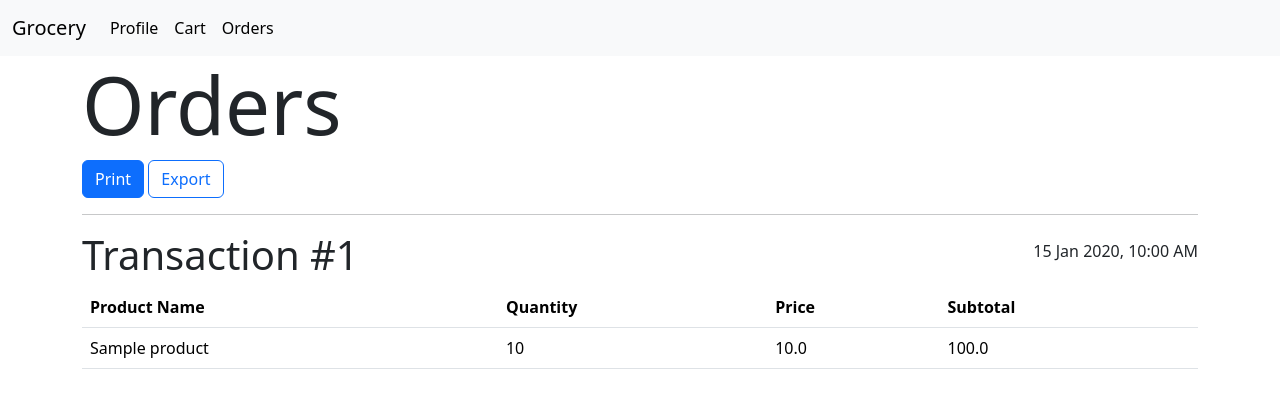
After one commit to jikumarneeraj/grocery_bootcamp, a Flask app: page /orders in a window 1280 px wide. The commit adds this page. Shown: the top 408 px of the page. Run offline with Flask 3, Linux system fonts and the light colour scheme; the visitor is signed in with stand-in values (Sample User, id 1); tables that the repository leaves empty hold one stand-in row (values such as "Sample post").

Commit message:
6 days completed

```diff
--- a/routes.py
+++ b/routes.py
@@ -90,13 +90,14 @@ def admin_required(func):
         return func(*args, **kwargs)
     return inner
 
-@app.route('/')
-@auth_required
-def index():
-    user=User.query.get(session['user_id'])
-    if user.is_admin:
-        return redirect(url_for('admin'))
-    return render_template('index.html')
+# @app.route('/')
+# @auth_required
+# def index():
+#     user=User.query.get(session['user_id'])
+#     if user.is_admin:
+#         return redirect(url_for('admin'))
+#     categories=Category.query.all()
+#     return render_template('index.html',categories=categories)
 
 @app.route('/profile')
 @auth_required
@@ -351,3 +352,110 @@ def delete_product_post(id):
     db.session.commit()
     flash('Product deleted successfully')
     return redirect(url_for('show_category', id=category_id))
+
+#-----------------user routes
+
+@app.route('/')
+@auth_required
+def index():
+    user=User.query.get(session['user_id'])
+    if user.is_admin:
+        return redirect(url_for('admin'))
+    categories=Category.query.all()
+    cname=request.args.get('cname') or ''
+    pname=request.args.get('pname') or ''
+    price=request.args.get('price')
+    if price:
+        try:
+            price = float(price)
+        except ValueError:
+            flash('Invalid price')
+            return redirect(url_for('index'))
+        if price <= 0:
+            flash('Invalid price')
+            return redirect(url_for('index'))
+
+    if cname:
+        categories=Category.query.filter(Category.name.ilike(f'%{cname}%')).all()
+    return render_template('index.html', categories=categories,cname=cname,pname=pname,price=price)
+
+
+@app.route('/add_to_cart/<int:product_id>',methods=['POST'])
+@auth_required
+def add_to_cart(product_id):
+    product=Product.query.get(product_id)
+    if not product:
+        flash('Product not found')
+        return redirect(url_for('index'))
+    quantity=request.form.get('quantity')
+    try:
+        quantity=int(quantity)
+    except ValueError:
+        flash('Invalid quantity')
+        return redirect(url_for('index'))
+    if quantity<=0 or quantity>product.quantity:
+        flash(f'Invalid quantity, should be between 1 and {product.quantity}')
+        return redirect(url_for('index'))
+    cart=Cart.query.filter_by(user_id=session['user_id'], product_id=product_id).first()
+    if cart:
+        if quantity+cart.quantity>product.quantity:
+            flash(f'Invalid quantity, should be between 1 and {product.quantity}')
+            return redirect(url_for('index'))
+        cart.quantity+=quantity
+    else:
+        cart=Cart(user_id=session['user_id'], product_id=product_id, quantity=quantity)
+        db.session.add(cart)
+    db.session.commit()
+
+    flash('Product added to cart successfully')
+    return redirect(url_for('index'))
+
+#-----------route for cart
+@app.route('/cart')
+@auth_required
+def cart():
+    carts=Cart.query.filter_by(user_id=session['user_id']).all()
+    total=sum([cart.product.price*cart.quantity for cart in carts])
+    return render_template('cart.html', carts=carts,total=total)
+
+@app.route('/cart/<int:id>/delete',methods=['POST'])
+@auth_required
+def delete_cart(id):
+    cart=Cart.query.get(id)
+    if not cart:
+        flash('Cart does not exist')
+        return redirect(url_for('cart'))
+    if cart.user_id!=session['user_id']:
+        flash('You are not authorized to access this page')
+        return redirect(url_for('cart'))
+    db.session.delete(cart)
+    db.session.commit()
+    flash('Cart deleted successfully')
+    return redirect(url_for('cart'))
+
+@app.route('/checkout', methods=['POST'])
+@auth_required
+def checkout():
+    carts=Cart.query.filter_by(user_id=session['user_id']).all()
+    if not carts:
+        flash('Cart is empty')
+        return redirect(url_for('cart'))
+    transaction=Transaction(user_id=session['user_id'], datetime=datetime.now())
+    for cart in carts:
+        order=Order(transaction=transaction, product=cart.product, quantity=cart.quantity, price=cart.product.price)
+        if cart.product.quantity<cart.quantity:
+            flash(f'Product {cart.product.name} is out of stock')
+            return redirect(url_for('delete_cart', id=cart.id))
+        cart.product.quantity-=cart.quantity
+        db.session.add(order)
+        db.session.delete(cart)
+    db.session.add(transaction)
+    db.session.commit()
+    flash('Order placed successfully')
+    return redirect(url_for('orders'))
+
+@app.route('/orders')
+@auth_required
+def orders():
+    transactions = Transaction.query.filter_by(user_id=session['user_id']).order_by(Transaction.datetime.desc()).all()
+    return render_template('orders.html', transactions=transactions)
--- a/templates/navbar.html
+++ b/templates/navbar.html
@@ -9,7 +9,13 @@
               {% if 'user_id' in session %}
                 <li class="nav-item">
                   <a class="nav-link active" aria-current="page" href="{{ url_for('profile') }}">Profile</a>
-              </li>
+                </li>
+                <li class="nav-item">
+                  <a class="nav-link active" aria-current="page" href="{{ url_for('cart') }}">Cart</a>
+                </li>
+                <li class="nav-item">
+                  <a class="nav-link active" aria-current="page" href="{{ url_for('orders') }}">Orders</a>
+                </li>
               {% else %}
                 <li class="nav-item">
                   <a class="nav-link active" aria-current="page" href="{{ url_for('login') }}">Login</a>
--- /dev/null
+++ b/templates/orders.html
@@ -0,0 +1,64 @@
+{% extends 'layout.html' %}
+
+{% block content %}
+<h1 class="display-1">Orders</h1>
+<button class="btn btn-primary" onClick="window.print();">
+    <i class="fas fa-print    "></i>
+    Print
+</button>
+
+<a href="#" class="btn btn-outline-primary">
+    <i class="fas fa-file-export    "></i>
+    Export
+</a>
+<hr>
+{% if transactions|length > 0 %}
+    {% for transaction in transactions %}
+        <div class="heading">
+            <h1 class="text-mutes=d">Transaction #{{transaction.id}}</h1>
+            <p class="datetime">{{transaction.datetime.strftime('%d %b %Y, %I:%M %p')}}</p>
+        </div>
+        <div class="orders">
+            <table class="table">
+                <thead>
+                    <tr>
+                        <th>Product Name</th>
+                        <th>Quantity</th>
+                        <th>Price</th>
+                        <th>Subtotal</th>
+                    </tr>
+                </thead>
+                <tbody>
+                    {% for order in transaction.order %}
+                    <tr>
+                        <td>{{order.product.name}}</td>
+                        <td>{{order.quantity}}</td>
+                        <td>{{order.price}}</td>
+                        <td>{{order.quantity * order.price}}</td>
+                    </tr>
+                    {% endfor %}
+                </tbody>
+            </table>
+        </div>
+    {% endfor %}
+
+{% else %}
+    <div class="alert alert-info">
+        <h2>No Orders</h2>
+    </div>
+{% endif %}
+{% endblock %}
+
+{% block style %}
+    <style>
+        .heading{
+            display: flex;
+            flex-direction: row;
+            justify-content: space-between;
+            align-items: center;
+        }
+        .datetime{
+            font-size: 1.0rem
+        }
+    </style>
+{% endblock %}
```
Also changed, not shown: templates/cart.html (added, +60 -0 lines), templates/index.html (+65 -1 lines), templates/searchbar.html (added, +36 -0 lines).
